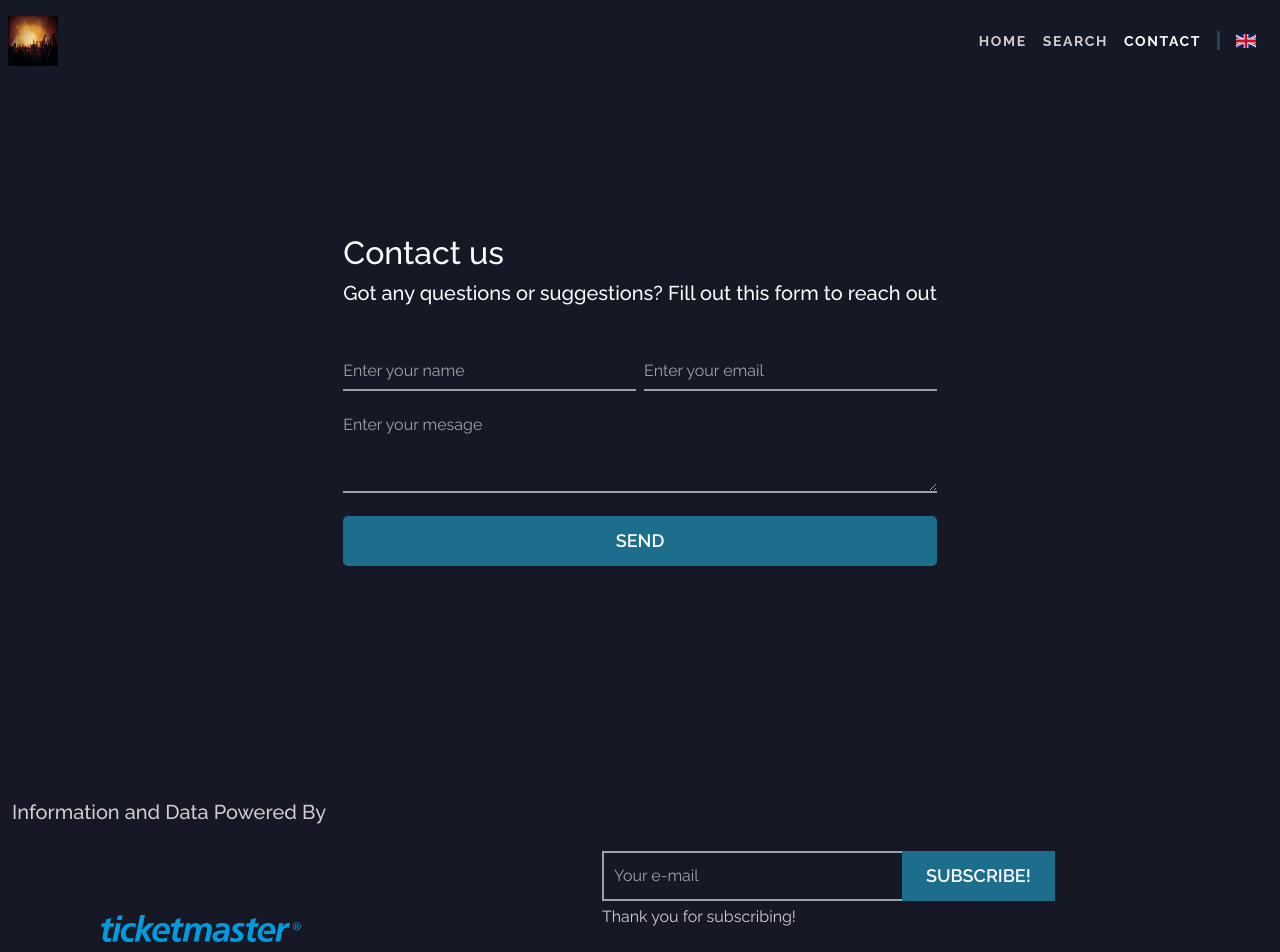
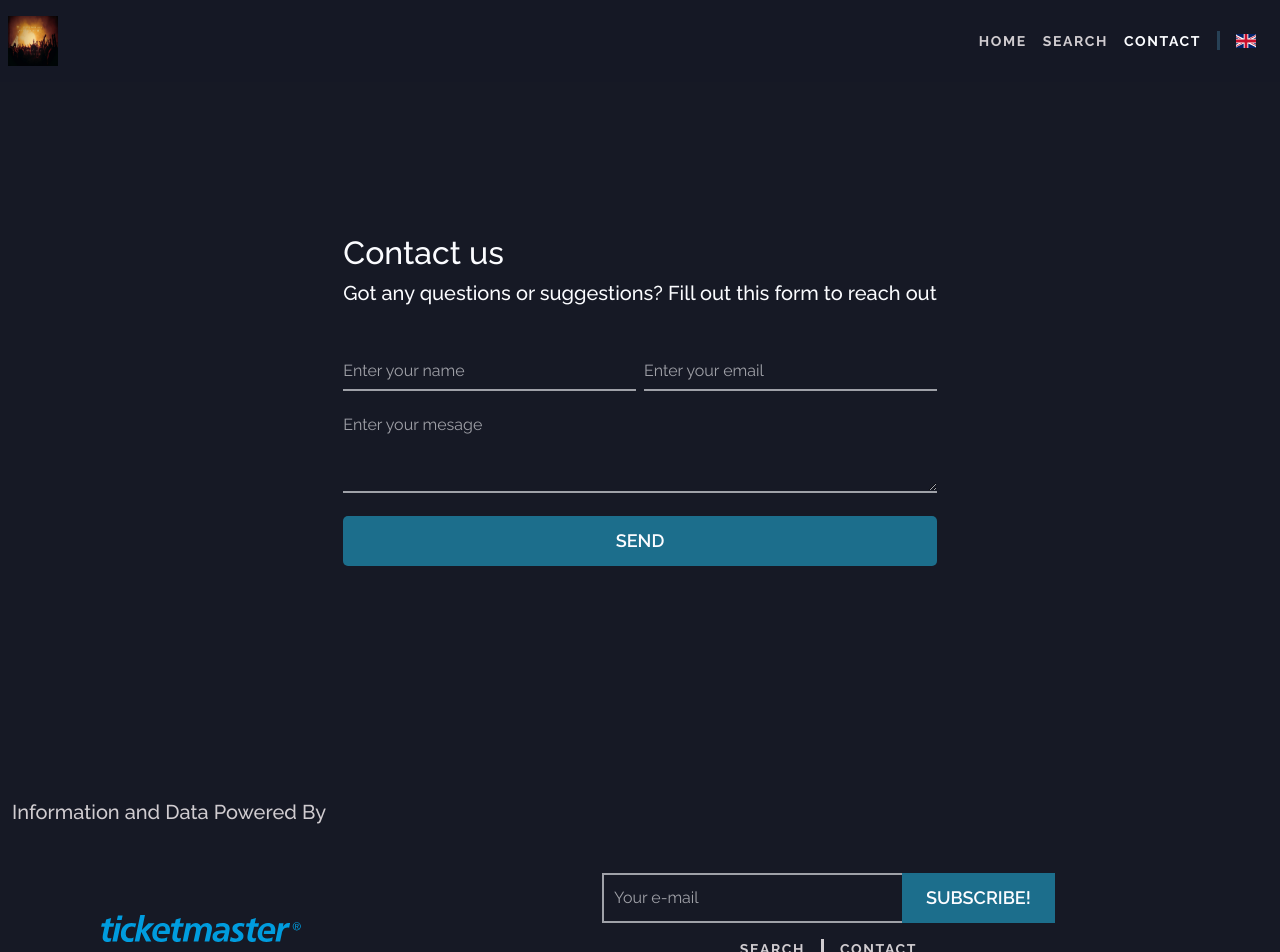
Before and after one commit to Ginjak/London-events, a React (Vite) app: page /contact in a window 1280 px wide. Shown: the top 952 px of the page. Built offline with nearby package versions, Linux system fonts and the light colour scheme.

Commit message:
Change emailSent state to false instead of fix for inital state

```diff
--- a/src/components/Footer/index.jsx
+++ b/src/components/Footer/index.jsx
@@ -9,7 +9,7 @@ import { Link } from "react-router-dom";
 const Footer = () => {
   const currentYear = new Date().getFullYear();
   const [email, setEmail] = useState();
-  const [emailSent, setEmailSent] = useState(true);
+  const [emailSent, setEmailSent] = useState(false);
 
   const settings = {
     dots: false,
```
